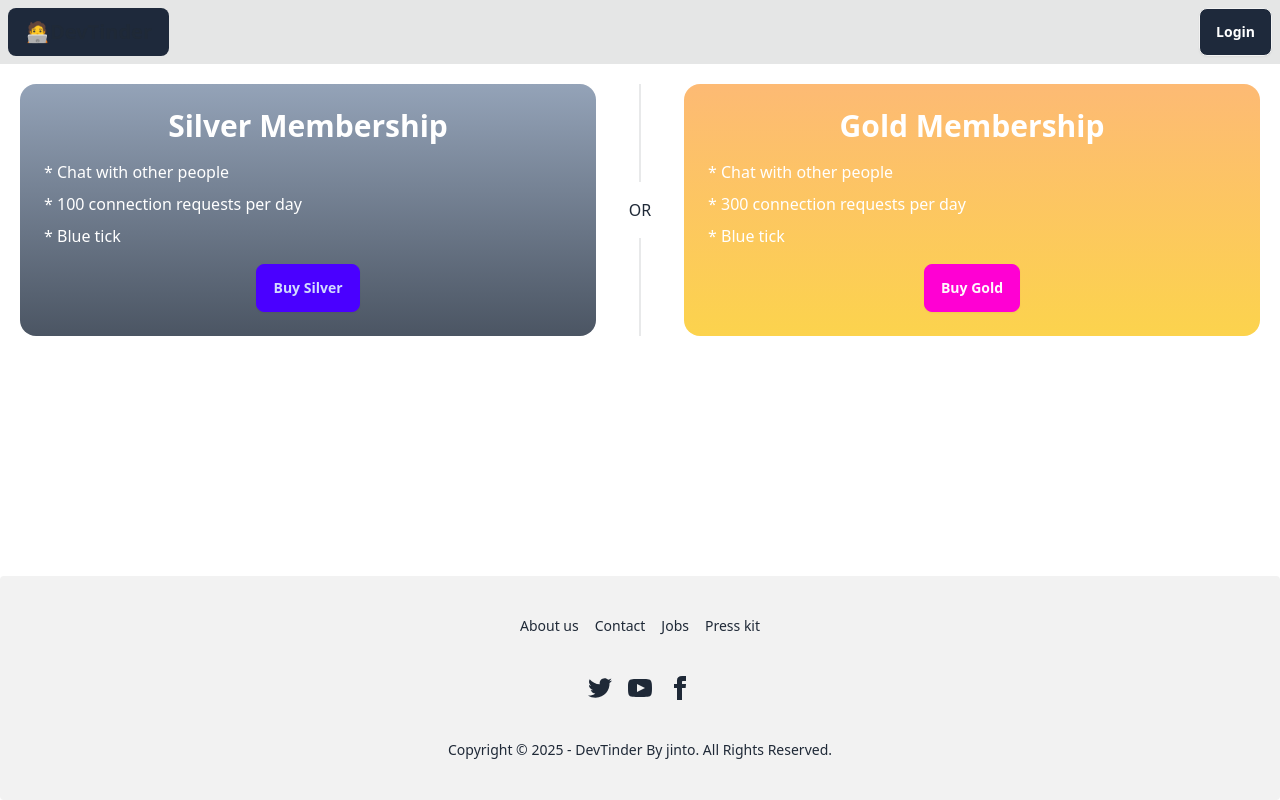
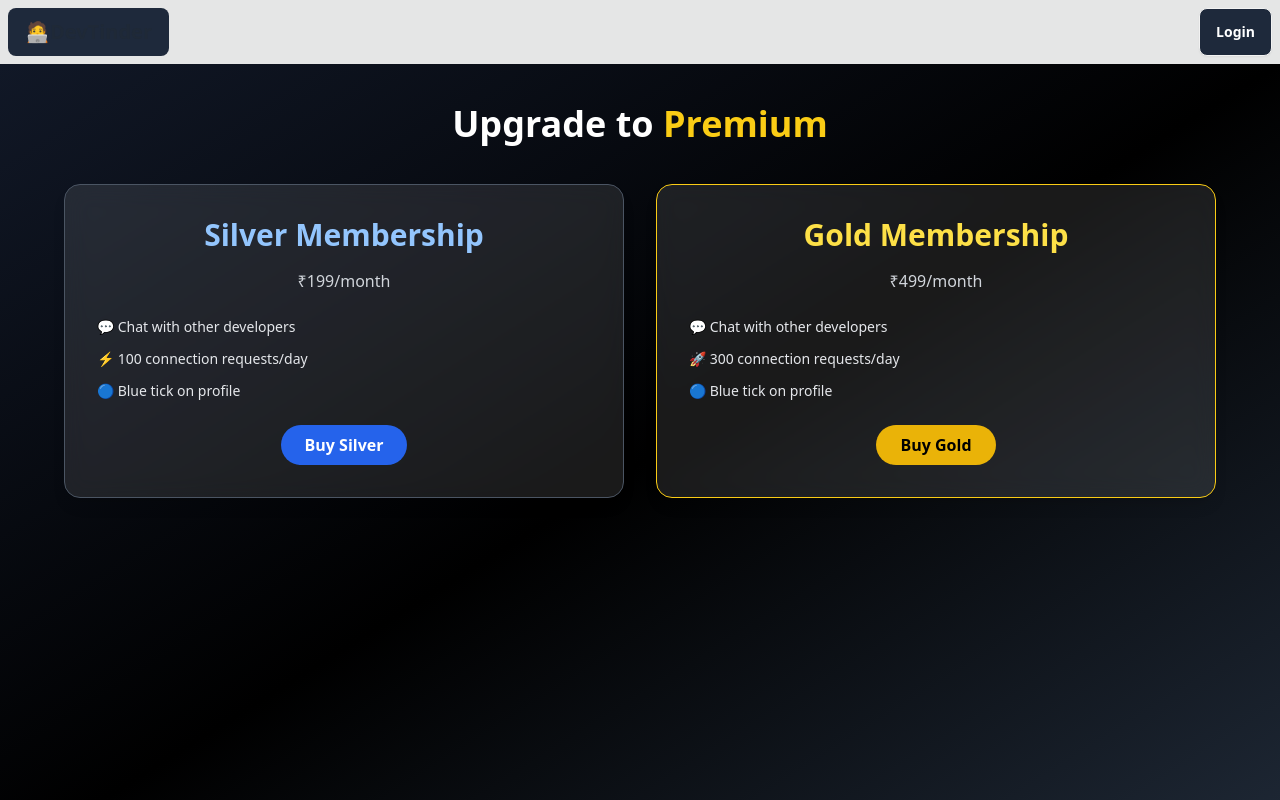
Before and after one commit to Jintops/devTinder-frontend, a React (Vite) app: page /premium in a window 1280 px wide. Shown: the top 800 px of the page. Built offline with nearby package versions, Linux system fonts and the light colour scheme; no server answers.

Commit message:
design changes

```diff
--- a/src/components/EditProfile.jsx
+++ b/src/components/EditProfile.jsx
@@ -89,7 +89,7 @@ const EditProfile = ({ user }) => {
                 onChange={(e) => setSkillInput(e.target.value)}
                 onKeyDown={(e) => e.key === 'Enter' && handleAddSkill()}
               />
-              <button className="ml-2 bg bg-secondary  text-white px-4 py-2 rounded-xl hover:bg-green-400 transition" onClick={handleAddSkill}>Add</button>
+              <button className="ml-2 bg bg-gray-800 hover:bg-gray-700 border border-gray-400  text-white px-4 py-2 rounded-xl  transition" onClick={handleAddSkill}>Add</button>
             </div>
 
             {/* Skills Display */}
--- a/src/components/Premium.jsx
+++ b/src/components/Premium.jsx
@@ -3,82 +3,92 @@ import React, { useEffect, useState } from 'react'
 import { BASE_URL } from '../utils/constants'
 
 const Premium = () => {
+  const [isUserPremium, setIsUserPremium] = useState(false)
 
+  useEffect(() => {
+    verifyPremiumUser()
+  }, [])
 
-    const [isUserPremium,setIsUserPremium]=useState(false);
-    useEffect(()=>{
-        verifyPremiumUser();
-    },[])
+  const verifyPremiumUser = async () => {
+    try {
+      const res = await axios.get(BASE_URL + "/premium/verify", { withCredentials: true })
+      if (res.data.isPremium) {
+        setIsUserPremium(true)
+      }
+    } catch (err) {
+      console.error("Premium verify error:", err)
+    }
+  }
 
-    const verifyPremiumUser=async()=>{
-        const res=await axios.get(BASE_URL+"/premium/verify",{withCredentials:true})
-        if(res.data.isPremium){
-           setIsUserPremium(true)
-        }
-    }
+  const handleBuyClick = async (type) => {
+    try {
+      const order = await axios.post(BASE_URL + "/payment/create", { membershipType: type }, { withCredentials: true })
 
-    const handleBuyClick=async(type)=>{
-     try{
+      const { amount, currency, keyId, notes, orderId } = order.data
 
-
-       const order =await axios.post(BASE_URL+"/payment/create",{membershipType:type},{withCredentials:true})
-
-
-      const {amount,currency,keyId,notes,orderId}=order.data
-
- const options = {
-        key:keyId,
+      const options = {
+        key: keyId,
         amount,
         currency,
-        name:"devTinder",
-        description: 'connect to other developerss',
+        name: "devTinder",
+        description: 'Connect with awesome developers',
         order_id: orderId,
         prefill: {
-          name: notes.firstName + notes.lastName,
+          name: notes.firstName + " " + notes.lastName,
           email: notes.emailId,
           contact: '9999999999'
         },
         theme: {
-          color: '#F37254'
+          color: '#6366f1'
         },
-        handler:verifyPremiumUser,
-      };
+        handler: verifyPremiumUser,
+      }
 
-   const rzp = new window.Razorpay(options);
-      rzp.open();
-    }catch(err){
-        console.log(err);
+      const rzp = new window.Razorpay(options)
+      rzp.open()
+    } catch (err) {
+      console.error("Payment error:", err)
     }
-    }
-  return isUserPremium ? <div className='flex items-center justify-center font-bold text-3xl text-white mt-10'>you are already a premium user🚀</div>  : (
-    <div className='m-5'>
-      <div className="flex flex-col lg:flex-row w-full gap-5 items-center justify-center">
+  }
+
+  if (isUserPremium) {
+    return (
+      <div className='flex items-center justify-center min-h-screen bg-gray-900 text-white font-bold text-3xl'>
+        🎉 You are already a <span className='text-yellow-400 ml-2'>Premium User</span> 🚀
+      </div>
+    )
+  }
+
+  return (
+    <div className="min-h-screen bg-gradient-to-br from-gray-900 via-black to-gray-800 text-white px-6 py-10">
+      <h1 className="text-4xl font-bold text-center mb-10">Upgrade to <span className="text-yellow-400">Premium</span></h1>
+      <div className="grid grid-cols-1 md:grid-cols-2 gap-8 max-w-6xl mx-auto">
+
         {/* Silver Membership */}
-        <div className="card bg-gradient-to-b from-slate-400 to-gray-600 rounded-box h-auto p-6 w-full lg:w-1/2">
-          <h1 className='font-bold text-3xl text-white text-center mb-4'>Silver Membership</h1>
-          <ul className='text-white space-y-2'>
-            <li>* Chat with other people</li>
-            <li>* 100 connection requests per day</li>
-            <li>* Blue tick</li>
+        <div className="backdrop-blur-md bg-white/10 border border-gray-600 rounded-2xl p-8 shadow-lg hover:scale-[1.02] transition-transform">
+          <h2 className="text-3xl font-semibold text-center text-blue-300 mb-4">Silver Membership</h2>
+          <p className="text-center text-gray-300 mb-6">₹199/month</p>
+          <ul className="space-y-3 text-sm text-gray-200">
+            <li>💬 Chat with other developers</li>
+            <li>⚡ 100 connection requests/day</li>
+            <li>🔵 Blue tick on profile</li>
           </ul>
-          <div className='mt-4 flex justify-center'>
-            <button onClick={()=>handleBuyClick("silver")} className='btn btn-primary'>Buy Silver</button>
+          <div className="mt-6 flex justify-center">
+            <button onClick={() => handleBuyClick("silver")} className="bg-blue-600 hover:bg-blue-700 text-white px-6 py-2 rounded-full font-semibold transition">Buy Silver</button>
           </div>
         </div>
 
-        {/* Divider only visible on large screens */}
-        <div className="divider lg:divider-horizontal hidden lg:flex">OR</div>
-
         {/* Gold Membership */}
-        <div className="card bg-gradient-to-b from-orange-300 to-amber-300 rounded-box h-auto p-6 w-full lg:w-1/2">
-          <h1 className='font-bold text-3xl text-white text-center mb-4'>Gold Membership</h1>
-          <ul className='text-white space-y-2'>
-            <li>* Chat with other people</li>
-            <li>* 300 connection requests per day</li>
-            <li>* Blue tick</li>
+        <div className="backdrop-blur-md bg-white/10 border border-yellow-400 rounded-2xl p-8 shadow-lg hover:scale-[1.02] transition-transform">
+          <h2 className="text-3xl font-semibold text-center text-yellow-300 mb-4">Gold Membership</h2>
+          <p className="text-center text-gray-300 mb-6">₹499/month</p>
+          <ul className="space-y-3 text-sm text-gray-200">
+            <li>💬 Chat with other developers</li>
+            <li>🚀 300 connection requests/day</li>
+            <li>🔵 Blue tick on profile</li>
           </ul>
-          <div className='mt-4 flex justify-center'>
-            <button onClick={()=>handleBuyClick("gold")} className='btn btn-secondary'>Buy Gold</button>
+          <div className="mt-6 flex justify-center">
+            <button onClick={() => handleBuyClick("gold")} className="bg-yellow-500 hover:bg-yellow-600 text-black px-6 py-2 rounded-full font-semibold transition">Buy Gold</button>
           </div>
         </div>
       </div>
```
